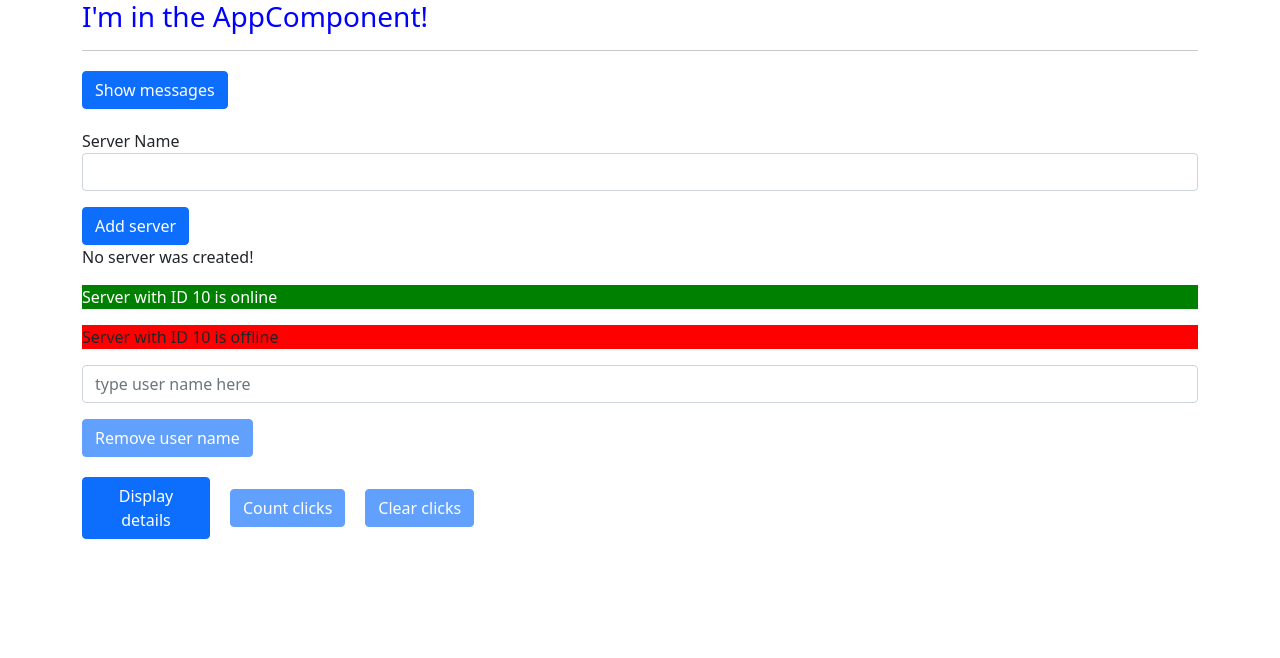
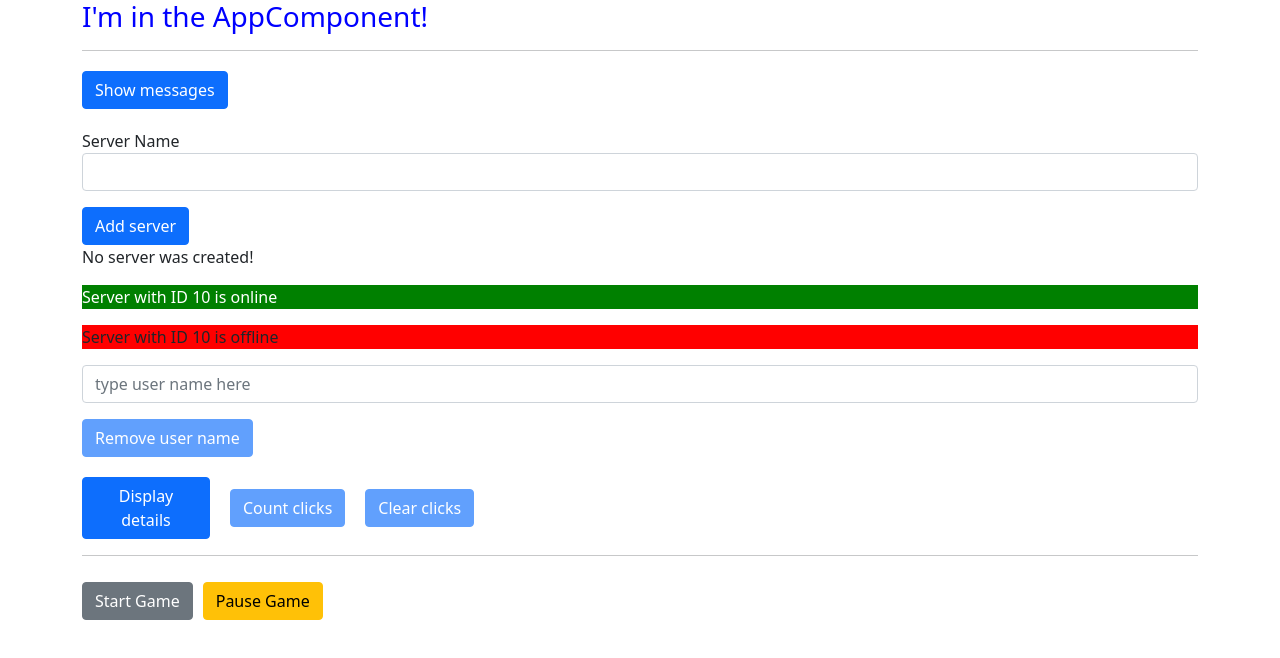
Before and after one commit to olyaoezel/first-app, an Angular app: page / in a window 1280 px wide. Shown: the top 658 px of the page. Built offline with nearby package versions, Linux system fonts and the light colour scheme.

Commit message:
practice property binding & view encapsulation

```diff
--- a/src/app/app.component.html
+++ b/src/app/app.component.html
@@ -16,4 +16,5 @@
     <app-info-alert></app-info-alert>
   </div>
   <app-servers></app-servers>
+  <app-game-control></app-game-control>
 </div>
--- /dev/null
+++ b/src/app/game-control/even/even.component.css
@@ -0,0 +1,3 @@
+.evenNumber {
+  background-color: aquamarine;
+}
--- /dev/null
+++ b/src/app/game-control/even/even.component.html
@@ -0,0 +1 @@
+<li class="evenNumber" *ngIf="gameNumber % 2 === 0 && gameNumber !== 0">Even: {{gameNumber}}</li>
--- /dev/null
+++ b/src/app/game-control/even/even.component.ts
@@ -0,0 +1,16 @@
+import { Component, OnInit, Input } from '@angular/core';
+
+@Component({
+  selector: 'app-even',
+  templateUrl: './even.component.html',
+  styleUrls: ['./even.component.css']
+})
+export class EvenComponent implements OnInit {
+  @Input() gameNumber: number = 0;
+
+  constructor() { }
+
+  ngOnInit(): void {
+  }
+
+}
--- /dev/null
+++ b/src/app/game-control/game-control.component.css
@@ -0,0 +1,10 @@
+.btn-success,
+.btn-warning {
+  margin: 10px;
+}
+
+.gameOutput {
+  display: inline-block;
+  width: 50px;
+  text-align: center;
+}
--- /dev/null
+++ b/src/app/game-control/game-control.component.html
@@ -0,0 +1,10 @@
+<hr>
+<button class="btn btn-secondary" (click)="startGame()">Start Game</button>
+<!-- <p class="gameOutput">{{increment}}</p> -->
+<button type="button" class="btn btn-warning" (click)="pauseGame()">Pause Game</button>
+<ul *ngFor="let number of allNumbers">
+
+        <app-even [gameNumber]="number"></app-even>
+        <app-odd [gameNumber]="number"></app-odd>
+
+</ul>
--- /dev/null
+++ b/src/app/game-control/game-control.component.ts
@@ -0,0 +1,30 @@
+import { ThrowStmt } from '@angular/compiler';
+import { Component, OnInit} from '@angular/core';
+
+@Component({
+  selector: 'app-game-control',
+  templateUrl: './game-control.component.html',
+  styleUrls: ['./game-control.component.css']
+})
+export class GameControlComponent implements OnInit {
+  increment: number = 0;
+  intervalId: any = null;
+  allNumbers: number[] = [];
+  renderEven: Boolean = false;
+
+  constructor() { }
+
+  ngOnInit(): void {
+  }
+
+  startGame() {
+    this.intervalId = setInterval(() => {
+      this.increment += 1;
+    }, 500)
+  }
+
+  pauseGame() {
+    clearInterval(this.intervalId);
+    this.allNumbers.push(this.increment);
+  }
+}
--- /dev/null
+++ b/src/app/game-control/odd/odd.component.css
@@ -0,0 +1,3 @@
+.oddNumber {
+  background-color: coral;
+}
--- /dev/null
+++ b/src/app/game-control/odd/odd.component.html
@@ -0,0 +1 @@
+<li class="oddNumber" *ngIf="gameNumber % 2 !== 0 && gameNumber !== 0">Odd: {{gameNumber}}</li>
--- /dev/null
+++ b/src/app/game-control/odd/odd.component.ts
@@ -0,0 +1,16 @@
+import { Component, OnInit, Input } from '@angular/core';
+
+@Component({
+  selector: 'app-odd',
+  templateUrl: './odd.component.html',
+  styleUrls: ['./odd.component.css']
+})
+export class OddComponent implements OnInit {
+@Input() gameNumber: number = 0;
+
+  constructor() { }
+
+  ngOnInit(): void {
+  }
+
+}
```
Also changed, not shown: src/app/app.module.ts (+7 -1 lines).
